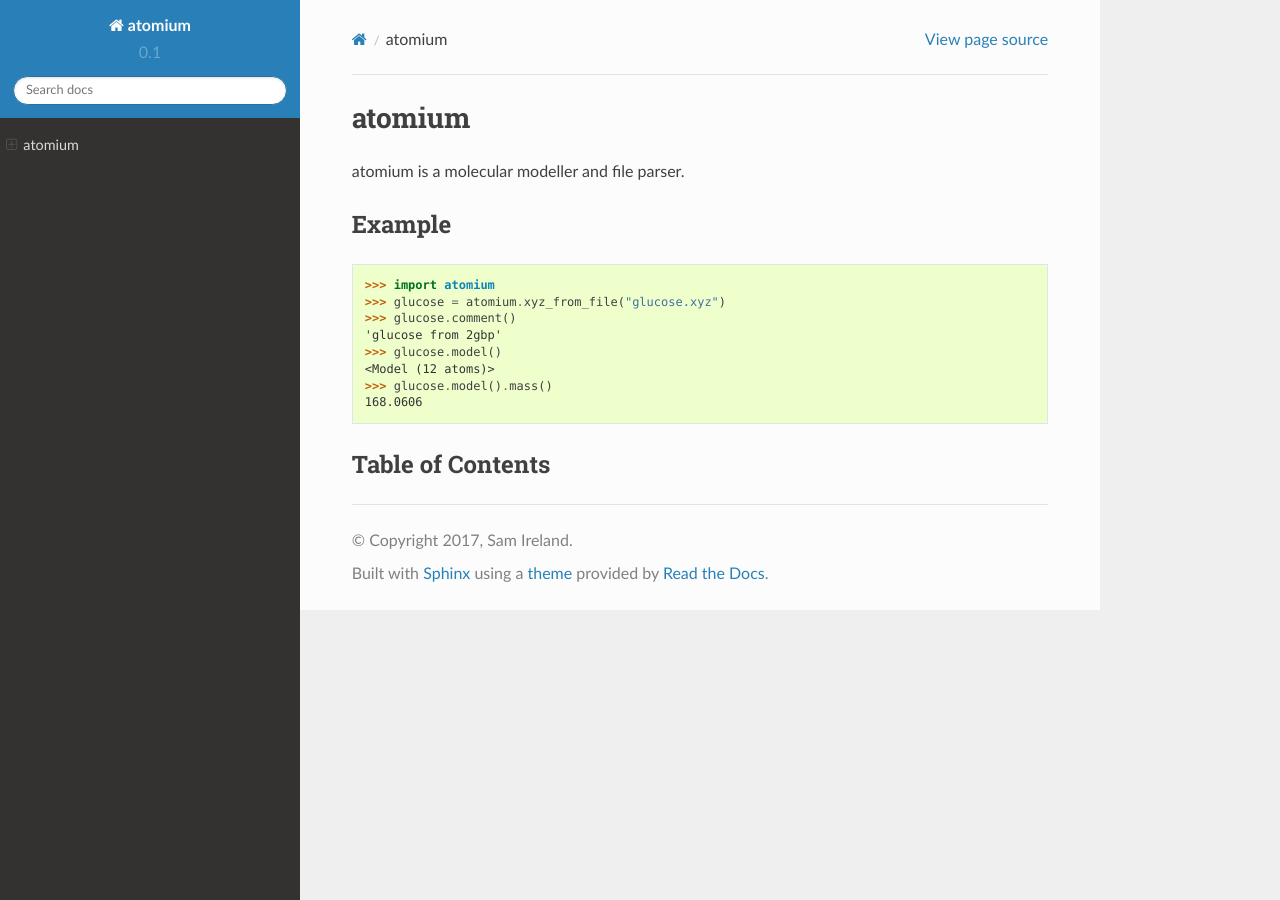
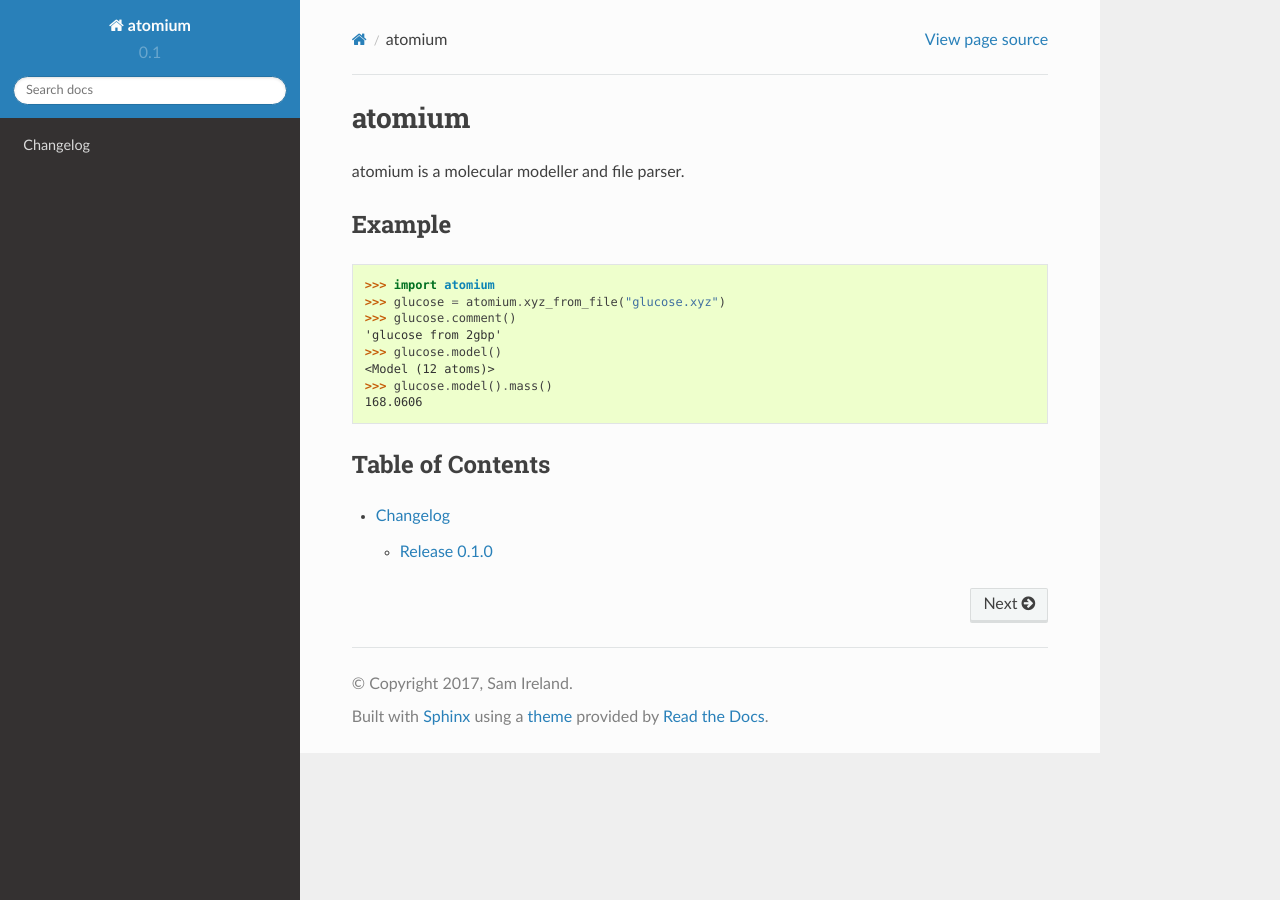
Before and after one commit to samirelanduk/atomium, a Sphinx documentation site: the page built from docs/source/index.rst, in a window 1280 px wide. Built offline with Sphinx 7.4.7 and the Read the Docs theme 2.0.0, drawn with Linux system fonts in a browser that asks for light colours.

Commit message:
Add changelog

```diff
--- /dev/null
+++ b/docs/source/changelog.rst
@@ -0,0 +1,10 @@
+Changelog
+---------
+
+Release 0.1.0
+~~~~~~~~~~~~~
+
+`1 June 2017`
+
+* Added basic Model and Atom classes.
+* Added .xyz parsing.
--- a/docs/source/index.rst
+++ b/docs/source/index.rst
@@ -19,3 +19,7 @@ Example
 
 Table of Contents
 -----------------
+
+.. toctree ::
+
+    changelog
```
